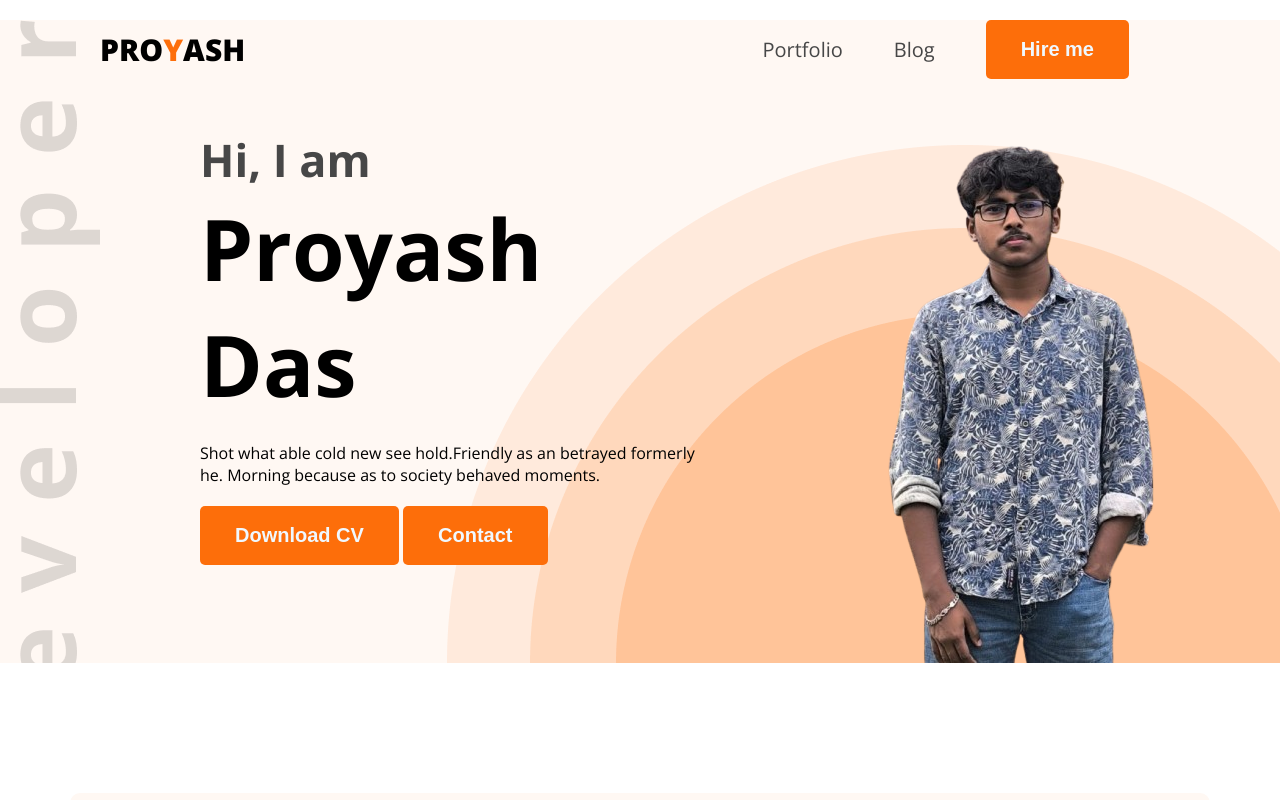
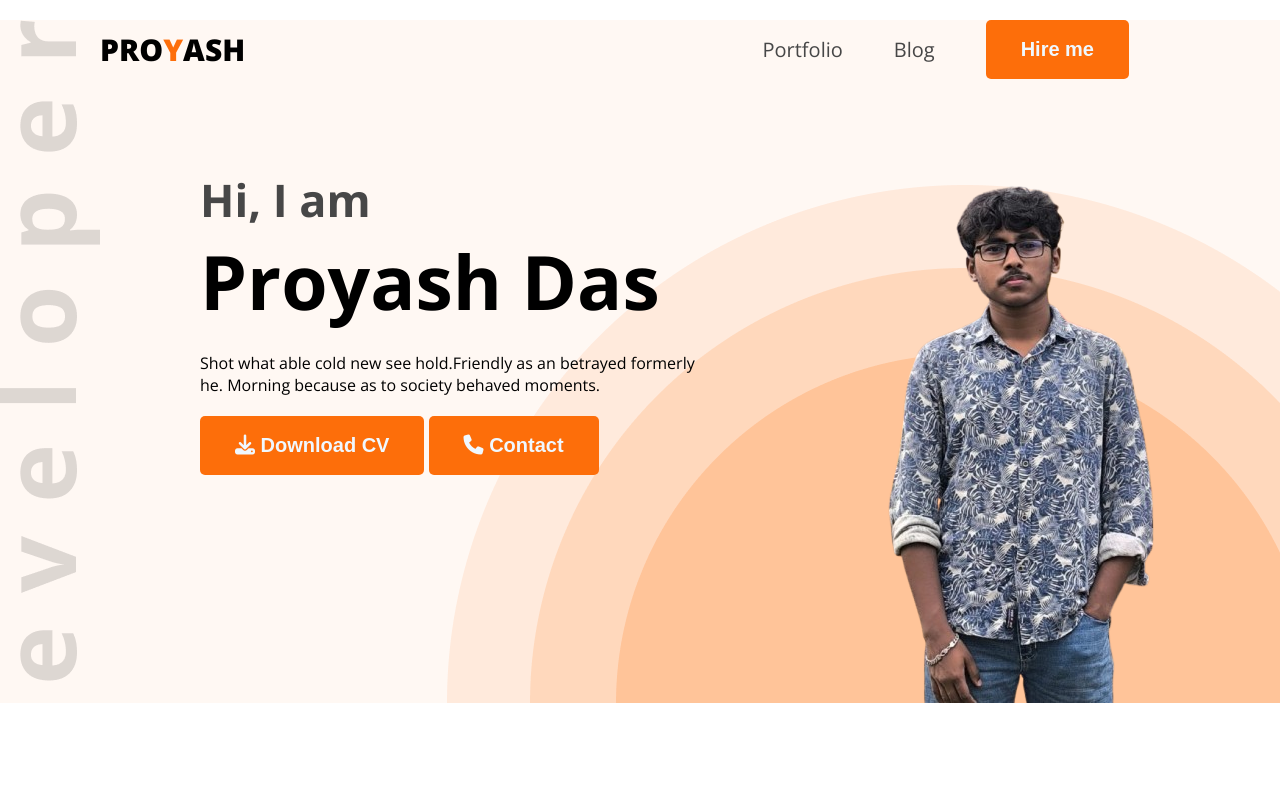
Before and after one commit to pdp43/portfolio, a plain HTML site: page index.html in a window 1280 px wide. Shown: the top 800 px of the page. Drawn offline with nearby package versions, Linux system fonts and the light colour scheme.

Commit message:
done for today

```diff
--- a/index.html
+++ b/index.html
@@ -8,6 +8,7 @@
     <link rel="preconnect" href="https://fonts.gstatic.com" crossorigin>
     <link href="https://fonts.googleapis.com/css2?family=Open+Sans:ital,wght@0,300..800;1,300..800&display=swap" rel="stylesheet">
     <link rel="stylesheet" href="style.css">
+    <script src="https://kit.fontawesome.com/ebf6c3889f.js" crossorigin="anonymous"></script>
 
 </head>
 <body>
@@ -26,8 +27,8 @@
                 <h1 class="banner-title">Proyash Das</h1>
                 <p>Shot what able cold new see hold.Friendly as an betrayed formerly he. Morning because as to society behaved moments.
                 </p>
-                <button class="btn-primary">Download CV</button>
-                <button class="btn-primary">Contact</button>
+                <button class="btn-primary"><i class="fa-solid fa-download"></i> Download CV</button>
+                <button class="btn-primary"> <i class="fa-solid fa-phone"></i> Contact</button>
             </div>
             <img class="banner-profile-pic" src="./images/proyash1.png" alt="">
         </div>
@@ -134,7 +135,7 @@
                 </div>
             </div>
             <div class="text-center resume-download-button">
-                <button class="btn-primary">Download CV</button>
+                <button class="btn-primary"><i class="fa-solid fa-download"></i> Download CV</button>
             </div>
         </section>
     </main>
--- a/style.css
+++ b/style.css
@@ -76,7 +76,7 @@ nav li a{
 .banner{
     display: flex;
     justify-content: space-between;
-    margin: 0 35px 0 200px;
+    margin: 60px 35px 0 200px;
 }
 .banner-content{
     max-width: 580px;
@@ -89,7 +89,7 @@ nav li a{
 }
 .banner-title{
     font-weight: bold;
-    font-size: 85px;
+    font-size: 75px;
     margin-bottom: 20px;
 }
 .banner p{
```
